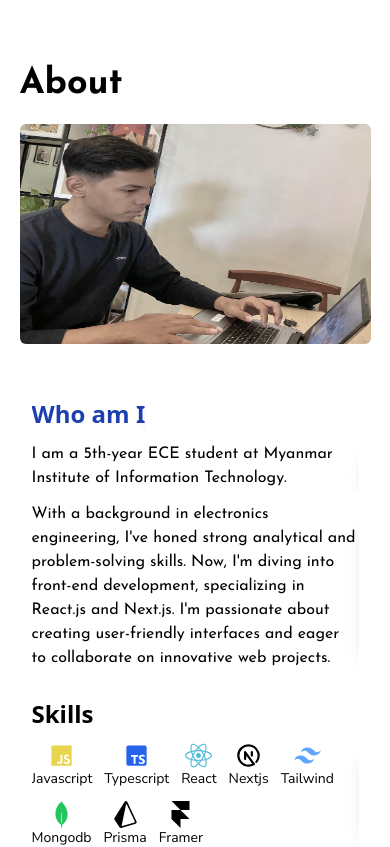
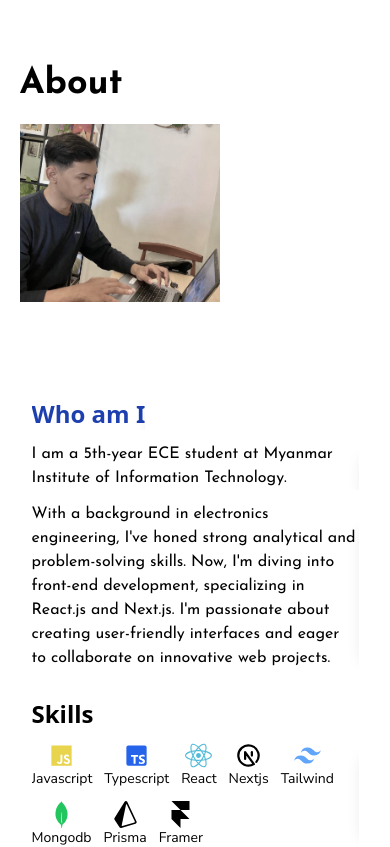
Before and after one commit to YenXXXW/Wai_Yan, a React (Vite) app: page / in a window 390 px wide. Shown: the part 820-1667 px from the top of the page. Built offline with nearby package versions, Linux system fonts and the light colour scheme; a web font is replaced by a local one.

Commit message:
about page mobile responsive

```diff
--- a/src/pages/About.tsx
+++ b/src/pages/About.tsx
@@ -8,7 +8,7 @@ const About = forwardRef<HTMLDivElement>((_, ref) => {
     <div className="px-[5%] md:px-[10%] pt-10 h-screen " id="About" ref={ref}>
       <h1>About</h1>
 
-      <div className="mt-5 flex flex-col-reverse m:flex-row h-[90%] justify-between items-center">
+      <div className="mt-5 flex flex-col-reverse md:flex-row h-[90%] justify-between items-center0">
         <div className="flex flex-col px-3 gap-3">
           <Reveal small={true}>
             <h3 className="text-2xl text-blue-800">Who am I</h3>
@@ -50,10 +50,9 @@ const About = forwardRef<HTMLDivElement>((_, ref) => {
             </Reveal>
           </div>
         </div>
-        <img
-          src={Profile}
-          className="w-full h-[220px] md:w-[350px] md:h-[280px] rounded-md"
-        />
+        <div className="w-[200px] h-[220px] md:w-[350px] md:h-[300px]  rounded-md">
+          <img src={Profile} className="object-fill" />
+        </div>
       </div>
     </div>
   );
```
